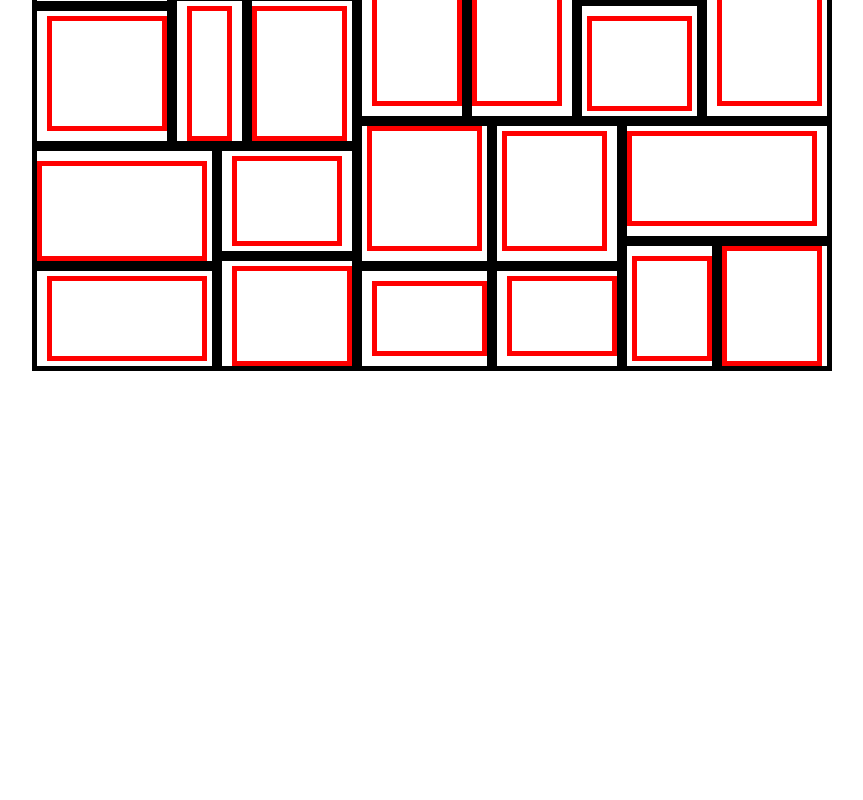
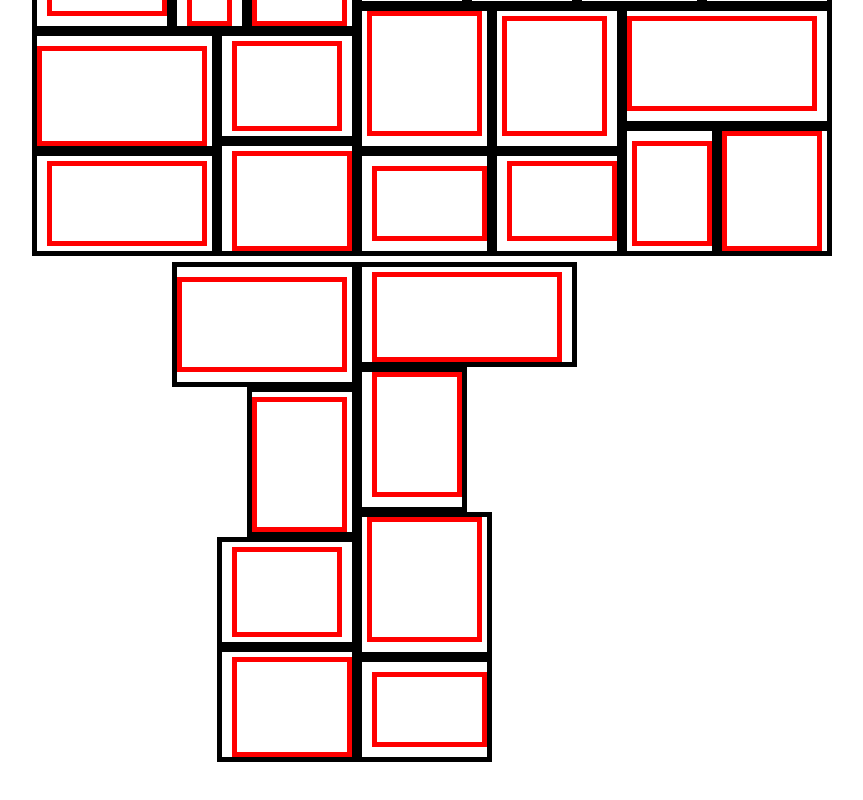
Before and after one commit to say-ya-sigma/rogue, a Vue app: page / in a window 1280 px wide. Shown: the part 276-1076 px from the top of the page, without its empty margins (208-1071 px from the left). Before the commit the page ends 800 px from the top, so only its background shows below. Built offline with nearby package versions, Linux system fonts and the light colour scheme.

Commit message:
fix App.vue

```diff
--- a/src/App.vue
+++ b/src/App.vue
@@ -1,5 +1,6 @@
 <template>
   <GridCanvas :matrix="matrix" />
+  <GridCanvas :matrix="roomsTouchEdgeMatrix" />
   <!-- <div v-for="(neighbor, index) in roomsTouchEdgeNeighborMatrix" :key="index">
     <GridCanvas :matrix="neighbor" />
   </div> -->
@@ -38,10 +39,10 @@ export default defineComponent({
       return edgeToMatrix(matrix, edge)
     }, initMatrix(160,100)))
 
-    const roomsTouchEdge = extractRoomsTouchEdge(roomsWithWall, edges[0])
+    const roomsTouchEdge = extractRoomsTouchEdge(roomsWithInnerSquare, edges[0])
 
     const roomsTouchEdgeMatrix = ref<GridCanvasMatrix>(roomsTouchEdge.rooms.reduce((matrix, room) => {
-      return roomToMatrix(matrix, room)
+      return roomToMatrixWithInnerSquare(matrix, room)
     }, initMatrix(160,100)))
 
     const neighbor = extractNeighbor(roomsTouchEdge)
```
